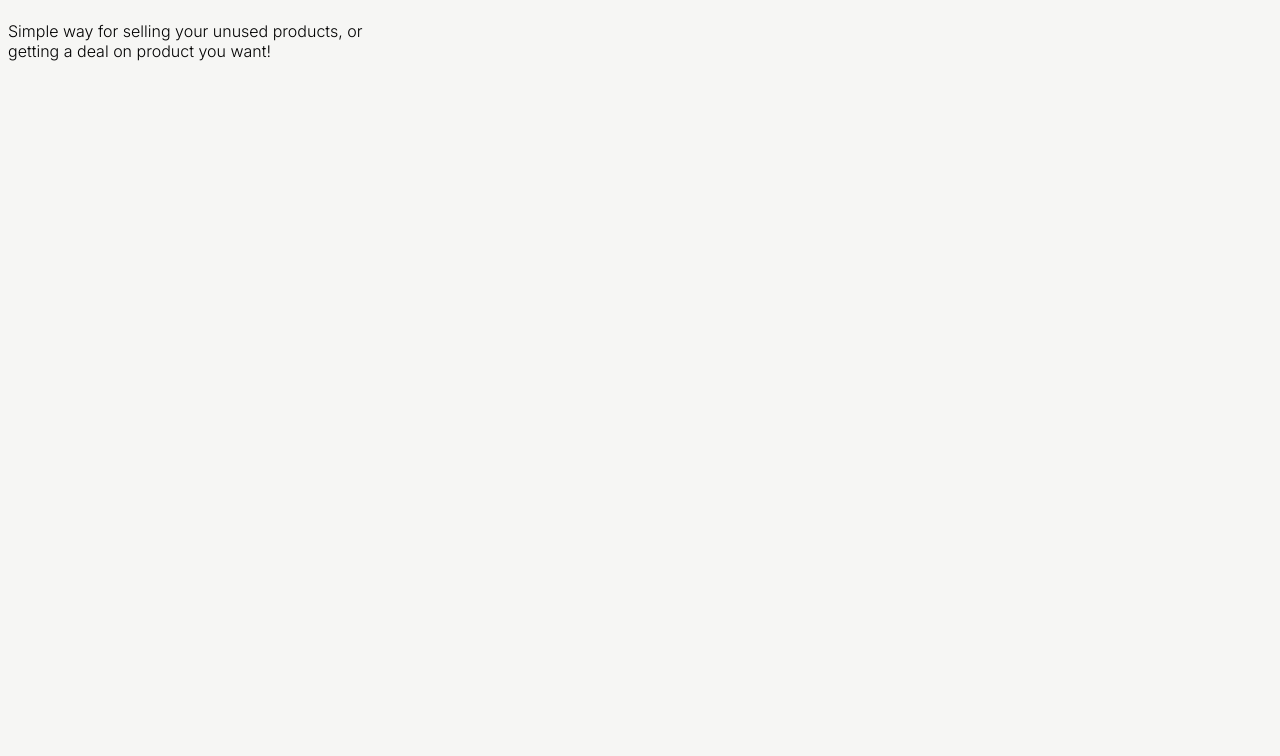
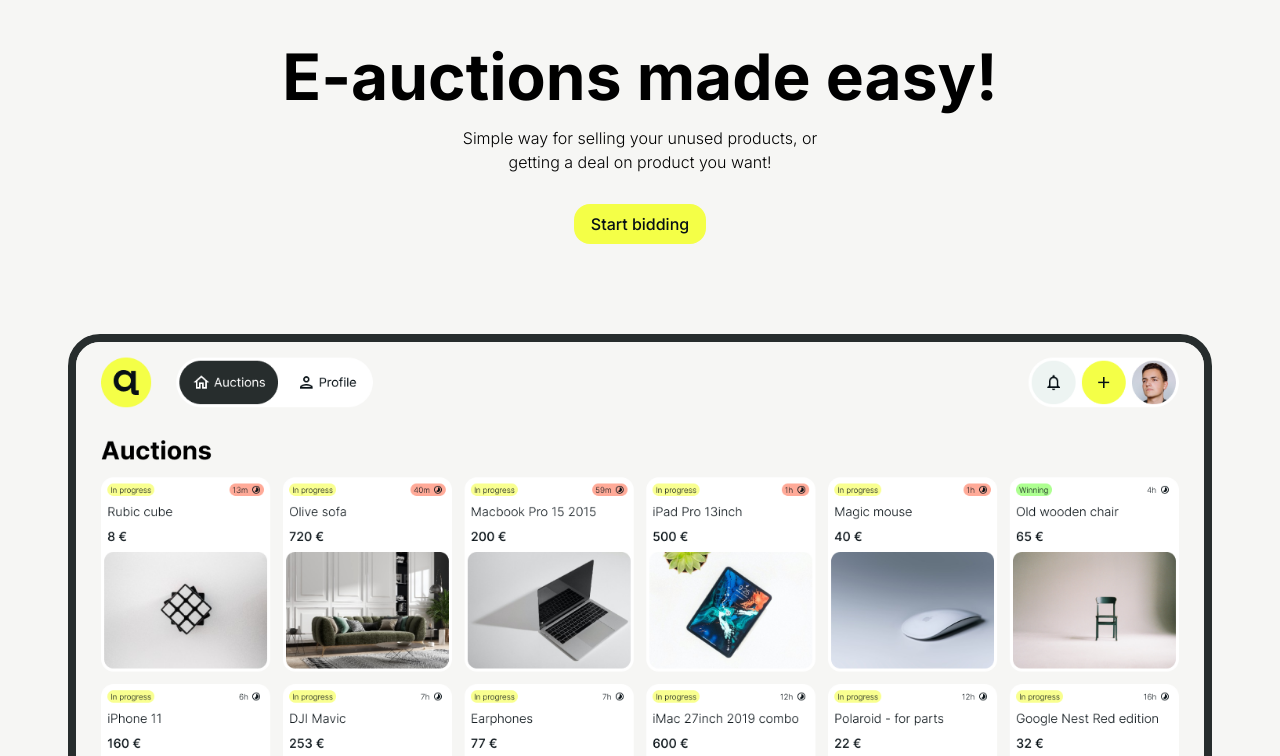
Before and after one commit to amadejaop/01-project-auctionbay-frontend-angular, an Angular app: page / in a window 1280 px wide. Shown: the part 173-929 px from the top of the page. Before the commit the page ends 800 px from the top, so only its background shows below. Built offline with nearby package versions, Linux system fonts and the light colour scheme.

Commit message:
Style homepage, add 'start bidding' link

```diff
--- a/src/app/homepage/homepage.component.css
+++ b/src/app/homepage/homepage.component.css
@@ -0,0 +1,31 @@
+main {
+    display: flex;
+  justify-content: center;
+  align-items: center;
+  flex-direction: column;
+}
+
+.maintitle {
+    font-size: 64px;
+    font-weight: 700;
+    line-height: 76.8px;
+    margin: 0;
+    padding: 100px 0 0 0;
+}
+
+.maindescription {
+    font-size: 16px;
+    font-weight: 300;
+    line-height: 24px;
+    margin: 10px 0 30px 0;
+    padding: 0;
+    text-align: center;
+}
+
+.landingimg {
+    border: 8px solid var(--Gray-50, #272D2D);
+    border-radius: 32px;
+    display: block;
+    margin:  auto;
+    margin-top: 90px;
+}
--- a/src/app/homepage/homepage.component.html
+++ b/src/app/homepage/homepage.component.html
@@ -2,9 +2,11 @@
     <app-navbar></app-navbar>
 </header>
 <main>
-    <h1>E-auctions made easy!</h1>
-    <p>
+    <h1 class="maintitle">E-auctions made easy!</h1>
+    <p class="maindescription">
         Simple way for selling your unused products, or <br /> getting a
         deal on product you want!
     </p>
+    <a href="#" class="yellowlink">Start bidding</a>
+    <img src="/assets/screenshot.png" alt="Screenshot of our app" width="1144" height="812" class="landingimg">
 </main>
--- a/src/app/navbar/navbar.component.html
+++ b/src/app/navbar/navbar.component.html
@@ -6,6 +6,6 @@
 
     <ul>
         <li><a href="" class="boldlink">Log in</a></li> or
-        <li><a href="" class="blackbutton">Sign up</a></li>
+        <li><a href="" class="blacklink">Sign up</a></li>
     </ul>
 </nav>
--- a/src/styles.css
+++ b/src/styles.css
@@ -2,18 +2,24 @@
 :root {
     --Background-1: #F6F6F4;
     --Gray-50: #272D2D;
+    --Primary-50: #F4FF47;
     --Text-Primary: #071015;
+}
+
+* {
+    box-sizing: border-box;
 }
 
 html {
     background: var(--Background-1, #F6F6F4);
+    color: --Text-Primary, #071015;
     font-family: 'Inter', sans-serif;
     font-weight: 300;
     margin: auto;
     max-width: 1440px;
 }
 
-.blackbutton {
+.blacklink {
     background: var(--Gray-50, #272D2D);
     border-radius: 16px;
     color: white;
@@ -27,3 +33,17 @@ html {
     font-weight: 700;
     text-decoration: none;
 }
+
+.yellowlink {
+    background: var(--Primary-50, #F4FF47);
+    border-radius: 16px;
+    color: var(--Text-Primary, #071015);
+    font-weight: 500;
+    gap: 8px;
+    height: 40px;
+    line-height: 24px;
+    padding: 8px 16px 8px 16px;
+    text-align: center;
+    text-decoration: none;
+    width: 132px;
+}
```
Also changed, not shown: public/assets/screenshot.png (added).
